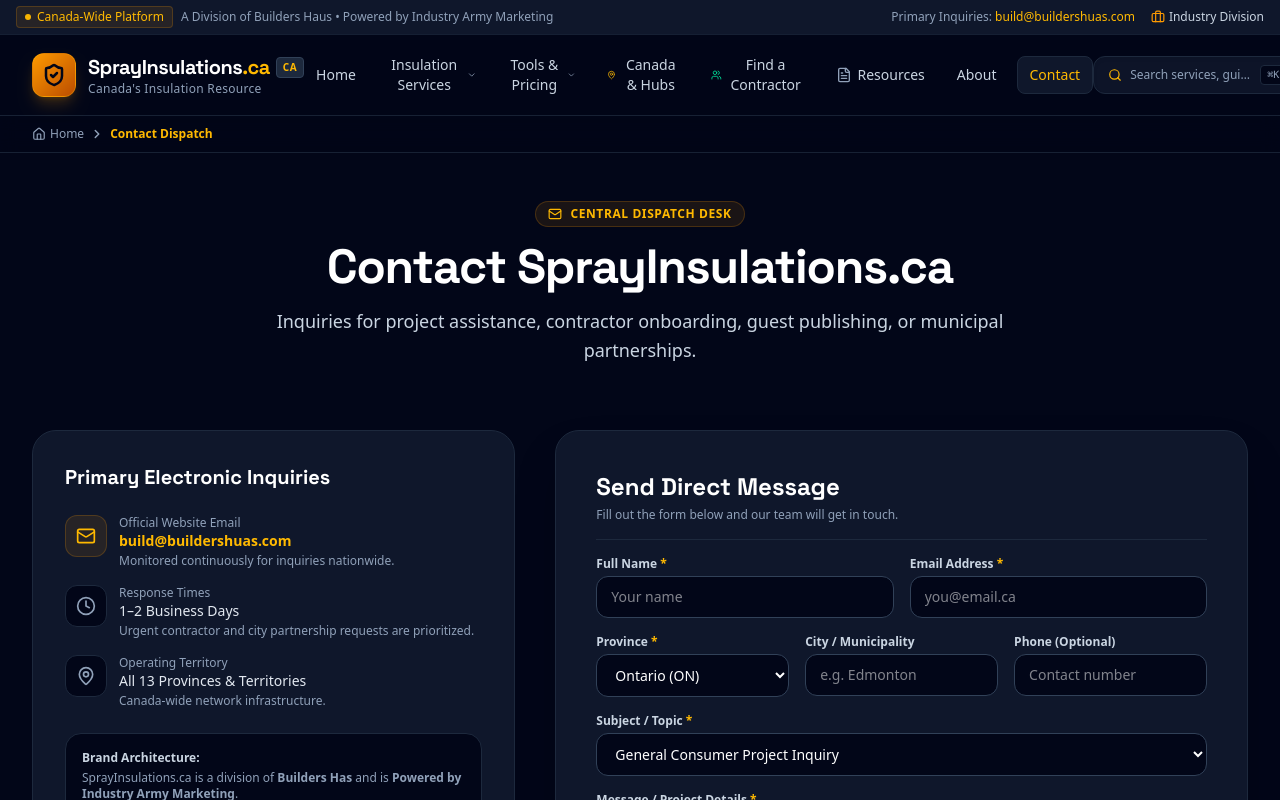
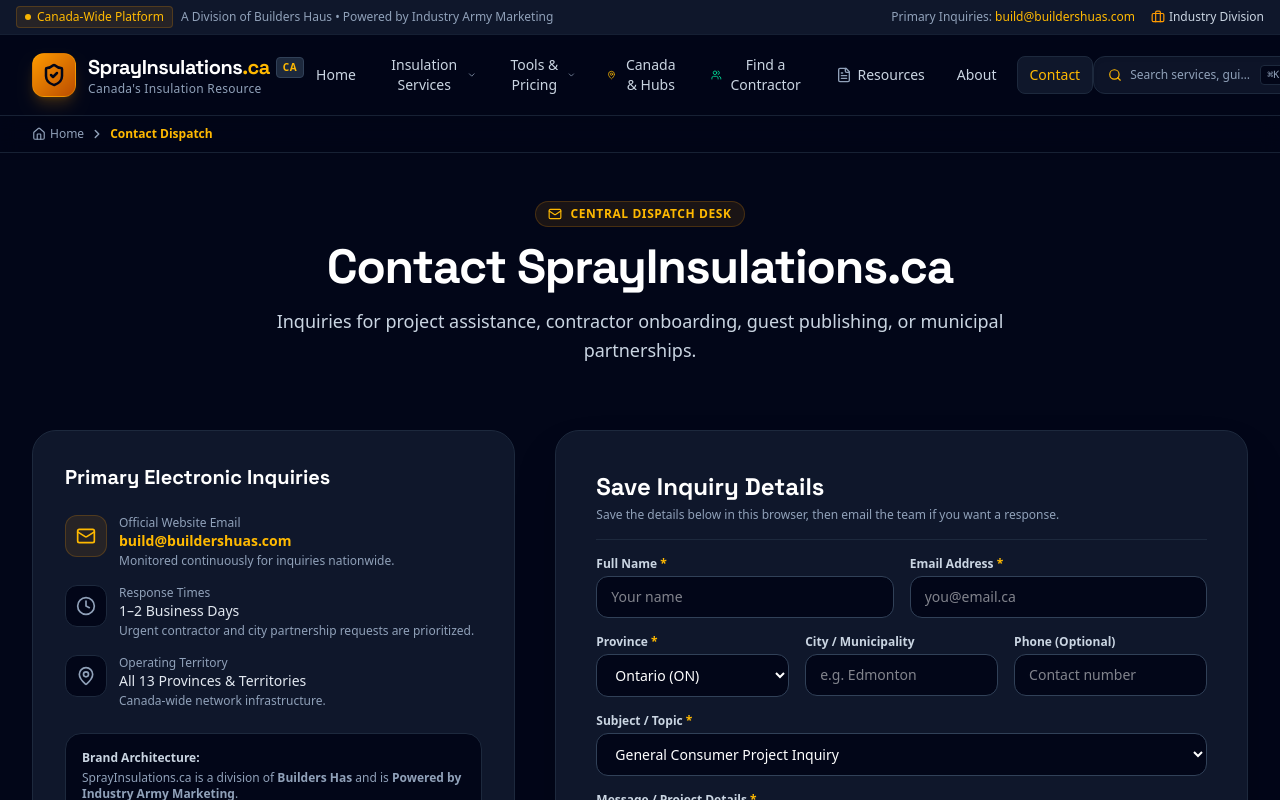
Before and after one commit to SHTFTV/sprayinsulations, a React (Vite) app: page / in a window 1280 px wide. Both pictures are taken after a click on the button "Contact". Shown: the top 800 px of the page. Built offline with nearby package versions, Linux system fonts and the light colour scheme.

Commit message:
Make contact form status truthful

```diff
--- a/src/components/ContactView.tsx
+++ b/src/components/ContactView.tsx
@@ -167,9 +167,9 @@ export const ContactView: React.FC<ContactViewProps> = ({ onSaveLead, onNavigate
                 <div className="w-16 h-16 rounded-full bg-emerald-500/20 text-emerald-400 border border-emerald-500/30 mx-auto flex items-center justify-center">
                   <CheckCircle2 className="w-10 h-10" />
                 </div>
-                <h3 className="text-2xl font-bold text-white font-display">Inquiry Received</h3>
+                <h3 className="text-2xl font-bold text-white font-display">Inquiry Saved Locally</h3>
                 <p className="text-slate-300 text-sm max-w-md mx-auto leading-relaxed">
-                  Thank you, <strong>{formData.fullName}</strong>. Your message regarding <em>{formData.serviceNeeded}</em> has been logged. An email copy has been dispatched to <span className="text-amber-400">{PRIMARY_CONTACT_EMAIL}</span>.
+                  Thank you, <strong>{formData.fullName}</strong>. Your message regarding <em>{formData.serviceNeeded}</em> has been saved in this browser. No email was sent. To contact the team, email <a href={`mailto:${PRIMARY_CONTACT_EMAIL}`} className="text-amber-400 hover:underline">{PRIMARY_CONTACT_EMAIL}</a>.
                 </p>
                 <div className="pt-4">
                   <button
@@ -184,10 +184,10 @@ export const ContactView: React.FC<ContactViewProps> = ({ onSaveLead, onNavigate
               <form onSubmit={handleSubmit} className="space-y-4">
                 <div className="border-b border-slate-800 pb-4">
                   <h2 className="text-2xl font-bold text-white font-display">
-                    Send Direct Message
+                    Save Inquiry Details
                   </h2>
                   <p className="text-xs text-slate-400 mt-1">
-                    Fill out the form below and our team will get in touch.
+                    Save the details below in this browser, then email the team if you want a response.
                   </p>
                 </div>
 
@@ -304,10 +304,10 @@ export const ContactView: React.FC<ContactViewProps> = ({ onSaveLead, onNavigate
                     className="w-full py-4 rounded-xl bg-amber-500 hover:bg-amber-400 text-slate-950 font-bold text-sm shadow-xl shadow-amber-500/25 transition-all flex items-center justify-center gap-2"
                   >
                     <Send className="w-4 h-4" />
-                    <span>Send Message to SprayInsulations.ca</span>
+                    <span>Save Inquiry in This Browser</span>
                   </button>
                   <p className="text-[11px] text-slate-400 text-center mt-2">
-                    Direct routing to <span className="text-amber-400">{PRIMARY_CONTACT_EMAIL}</span>.
+                    This form does not send email. Contact <a href={`mailto:${PRIMARY_CONTACT_EMAIL}`} className="text-amber-400 hover:underline">{PRIMARY_CONTACT_EMAIL}</a> directly.
                   </p>
                 </div>
               </form>
```
